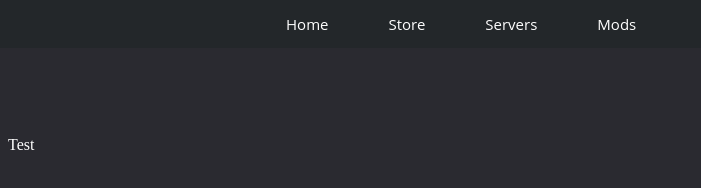
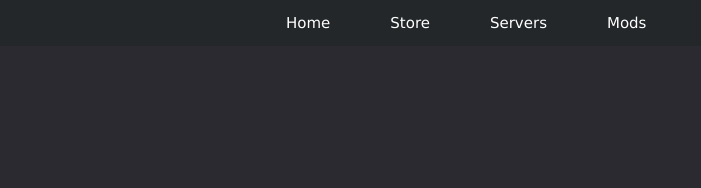
Before and after one commit to JadenSWang/Unturned-Ducks, a plain HTML site: page docs/index.html in a window 1280 px wide. Shown: the full height of the page, 0-701 px from the left. Drawn offline with Linux system fonts and the light colour scheme.

Commit message:
Finalize Template

```diff
--- a/docs/homePage.css
+++ b/docs/homePage.css
@@ -4,4 +4,7 @@ body {
     padding-top: 10%;
     background-color: #2a2a30;
     color: white;
+    margin-left: 10%;
+    margin-right: 10%;
+    font-family: 'Verdana';
 }
--- a/docs/index.html
+++ b/docs/index.html
@@ -30,12 +30,13 @@
     <div class="main">
         <!--Home -->
         <div id="Home">
-            Test
+
+
         </div>
 
         <!--Store -->
         <div id="Store">
-234234
+
         </div>
 
         <!--Server Lists -->
--- a/docs/loadelement.js
+++ b/docs/loadelement.js
@@ -10,6 +10,4 @@ function load(div) {
     console.log(document.getElementById(div).style.display = "block");
 }
 
-window.onload = function () {
-    load('Home');
-};
+window.onload = load('Home');
--- a/docs/navbar.css
+++ b/docs/navbar.css
@@ -5,7 +5,6 @@
         padding-right: 20%;
         overflow: visible;
         background-color: #23272a;
-        font-family: "Open Sans";
         float: left;
         list-style-type: none;
         position: fixed;
```
